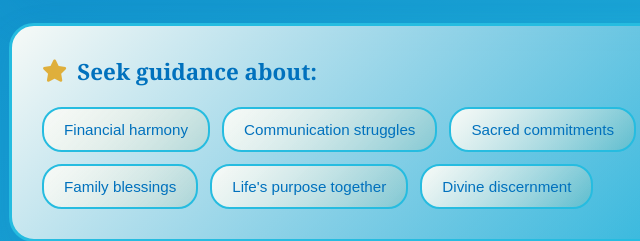
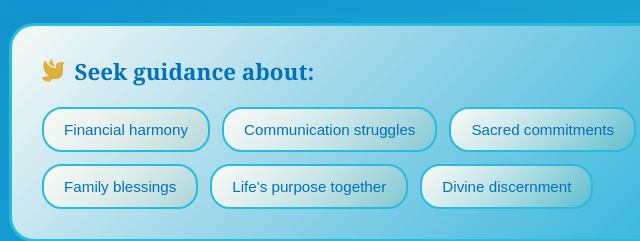
Before and after one commit to elisabethboylan/theotokos-frontend, a plain HTML site: page index.html in a window 1280 px wide. Shown: the part 961-1202 px from the top of the page, 251-891 px from the left. Drawn offline with Linux system fonts and the light colour scheme.

Commit message:
Update Subtitle to BETA

```diff
--- a/index.html
+++ b/index.html
@@ -3,7 +3,7 @@
 <head>
     <meta charset="UTF-8">
     <meta name="viewport" content="width=device-width, initial-scale=1.0">
-    <title>Theotokos - Divine Guidance</title>
+    <title>Theotokos - Divine Guidance [BETA] </title>
     <link href="https://cdnjs.cloudflare.com/ajax/libs/font-awesome/6.0.0/css/all.min.css" rel="stylesheet">
     <style>
         * {
@@ -387,7 +387,7 @@
         </div>
 
         <div class="examples">
-            <h3><i class="fas fa-star"></i> Seek guidance about:</h3>
+            <h3><i class="fas fa-dove"></i> Seek guidance about:</h3>
             <div class="example-buttons">
                 <button class="example-button" onclick="fillInput('My partner and I keep fighting about money')">Financial harmony</button>
                 <button class="example-button" onclick="fillInput('I feel like my partner doesn\'t listen to me')">Communication struggles</button>
```
